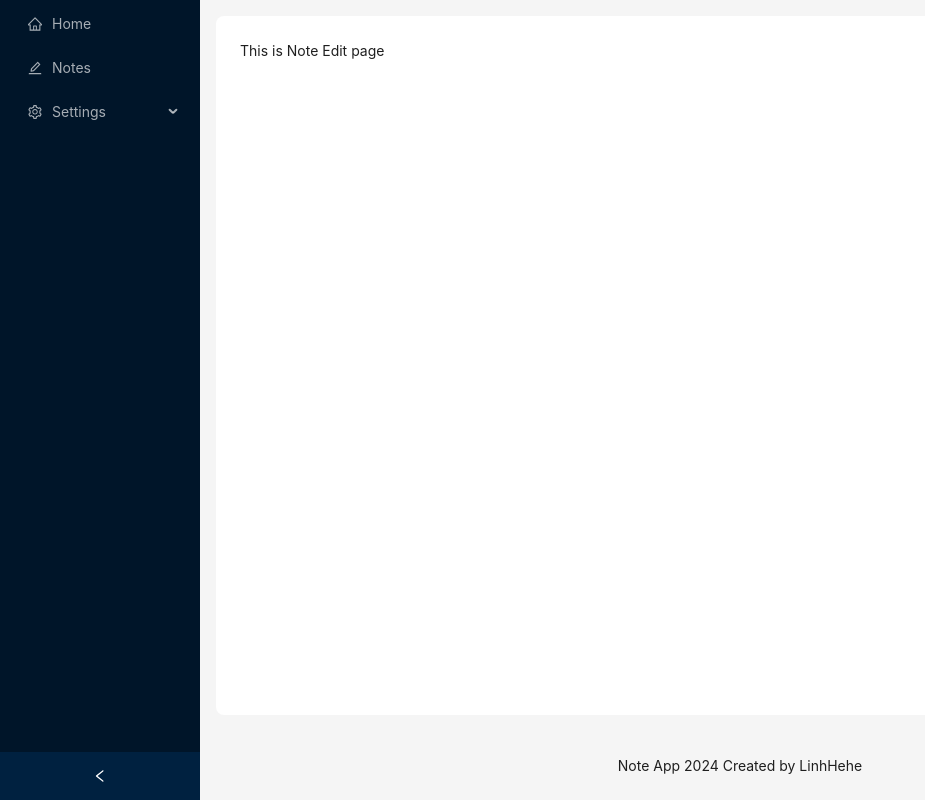
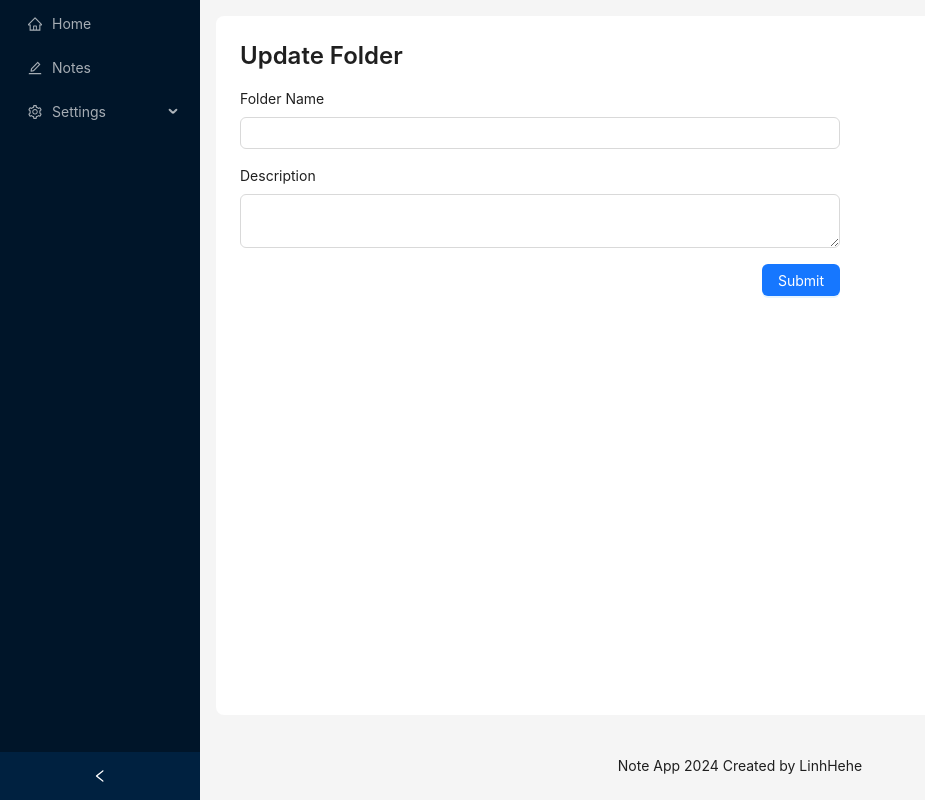
Before and after one commit to phamLinh98/TodoApp-React-routeApp, a React (Vite) app in the folder todoapp-practise/: page /notes/1/update in a window 1280 px wide. Shown: the whole page, without its empty margins (0-925 px from the left). Built offline with nearby package versions, Linux system fonts and the light colour scheme; no server answers.

Commit message:
update function

```diff
--- /dev/null
+++ b/todoapp-practise/src/components/LazyLoading.jsx
@@ -0,0 +1,24 @@
+import { Spin } from "antd";
+import { Suspense } from "react";
+import { Await, useLoaderData } from "react-router-dom";
+
+const DefaultLoadingUI = () => {
+  return (
+    <Spin
+      className="flex justify-center items-center h-full scale-[2] mt-36"
+      size="large"
+      percent="auto"
+    ></Spin>
+  );
+};
+
+const LazyLoading = ({ children, LoadingUI = DefaultLoadingUI }) => {
+  const { event } = useLoaderData();
+  return (
+    <Suspense fallback={<LoadingUI />}>
+      <Await resolve={event}>{children}</Await>
+    </Suspense>
+  );
+};
+
+export default LazyLoading;
--- a/todoapp-practise/src/components/notes/item.jsx
+++ b/todoapp-practise/src/components/notes/item.jsx
@@ -1,16 +1,44 @@
 import { EditOutlined, DeleteOutlined } from "@ant-design/icons";
 import AntdCard from "../../antd/Card";
-const Item = ({ name, description }) => {
+import { useRef } from "react";
+
+const Item = ({
+  name,
+  description,
+  id,
+  showClick = () => console.log("showClick", id),
+  editClick = () => console.log("editClick", id),
+  deleteClick = () => console.log("deleteClick", id),
+  ...props
+}) => {
+  const onClickState = useRef("showClick");
+
+  const handleClick = () => {
+    if (onClickState.current === "editClick") {
+      editClick(id);
+    } else if (onClickState.current === "deleteClick") {
+      deleteClick(id);
+    } else showClick(id);
+  };
+
   return (
     <AntdCard
+      onClick={handleClick}
       className={"cursor-pointer"}
-      width={350}
       title={name}
       description={description}
-      hoverable
-      actions={[<EditOutlined key="edit" />, <DeleteOutlined key="del" />]}
+      actions={[
+        <EditOutlined
+          key="edit"
+          onClick={() => (onClickState.current = "editClick")}
+        />,
+        <DeleteOutlined
+          key="del"
+          onClick={() => (onClickState.current = "deleteClick")}
+        />,
+      ]}
+      {...props}
     />
   );
 };
-
 export default Item;
--- a/todoapp-practise/src/mocks/mock.json
+++ b/todoapp-practise/src/mocks/mock.json
@@ -1,7 +1,7 @@
 {
   "folders": [
     {
-      "id": 1,
+      "id": "1",
       "name": "Doan Tri Binh",
       "description": "Tieu Long Nu"
     },
@@ -9,6 +9,26 @@
       "id": "b21c",
       "name": "Linh",
       "description": "Linh thu sinh"
+    },
+    {
+      "id": "a3d8",
+      "name": "Linh dep trai lam",
+      "description": "Linh dep trai vai"
+    },
+    {
+      "id": "f501",
+      "name": "Linh123",
+      "description": "Linh123"
+    },
+    {
+      "id": "e72e",
+      "name": "Linj123",
+      "description": "djndjvndfv"
+    },
+    {
+      "id": "1c41",
+      "name": "Linh123",
+      "description": "gvgvg"
     }
   ]
 }
--- a/todoapp-practise/src/pages/notes/folder/index.jsx
+++ b/todoapp-practise/src/pages/notes/folder/index.jsx
@@ -1,17 +1,48 @@
-import { useParams } from "react-router-dom";
+import LazyLoading from "../../../components/LazyLoading";
+import { get } from "../../../utils/api";
+import { defer } from "react-router-dom";
 
 const Folder = () => {
-  const { folderId } = useParams();
   return (
     <>
       <h1 className="text-2xl font-semibold">Folder Detail</h1>
-      <div className="flex flex-col space-y-2 p-4 border border-gray-200 rounded-md shadow gap-2 mt-2 hover:shodow-lg transition duration-300 ease-in-out">
-        <h2 className="text-lg font-semibold">Folder {folderId}</h2>
-        <p className="text-sm text-gray-500">
-          This is content of Folder {folderId}
-        </p>
-      </div>
+      <LazyLoading>
+        {(folder) => {
+          if (!folder) {
+            return (
+              <div className="flex justify-center items-center h-full">
+                Dont have any folder
+              </div>
+            );
+          }
+          return (
+            <>
+              <div className="flex flex-col space-y-2 p-4 border-gray-200 rounded-md shadow gap-2 mt-2 hover:show-lg transition duration-300 ease-in-out">
+                <h2 className="text-lg font-semibold">Folder{folder.name}</h2>
+                <div className="text-sm text-gray-500">
+                  This is content of Folder:{folder.description}
+                </div>
+                <div></div>
+              </div>
+            </>
+          );
+        }}
+      </LazyLoading>
     </>
   );
 };
 export default Folder;
+
+export const loadEvent = async (folderId) => {
+  const response = await get(`/folders/${folderId}`);
+  if (!response.ok) {
+    throw new Error("Failed to fetch data");
+  }
+  return response.json();
+};
+
+export const loader = ({ params }) => {
+  return defer({
+    event: loadEvent(params.folderId),
+  });
+};
--- a/todoapp-practise/src/pages/notes/folder/update.jsx
+++ b/todoapp-practise/src/pages/notes/folder/update.jsx
@@ -0,0 +1,67 @@
+import { Button, Input } from "antd";
+import { useActionData, useNavigation, Form } from "react-router-dom";
+import { post } from "../../../utils/api";
+import { redirect } from "react-router-dom";
+
+const UpdateFolder = () => {
+  const navigate = useNavigation();
+  const actionData = useActionData();
+  const isSubmiting = navigate.state === "submitting";
+
+  return (
+    <div className="mb-4">
+      <h1 className="text-2xl font-semibold mb-4">Update Folder</h1>
+      <Form method="post" className="max-w-[600px]">
+        <div className="mb-4">
+          <label htmlFor="folderName" className="block mb-2">
+            Folder Name
+          </label>
+          <Input
+            id="folderName"
+            name="folderName"
+            required
+            className="w-full"
+            disabled={isSubmiting}
+          ></Input>
+        </div>
+        <div className="mb-4">
+          <label htmlFor="description" className="block mb-2">
+            Description
+          </label>
+          <Input.TextArea
+            id="description"
+            name="description"
+            required
+            className="w-full"
+            disabled={isSubmiting}
+          />
+        </div>
+        <div className="text-right">
+          <Button type="primary" htmlType="submit">
+            {isSubmiting ? "Submiting..." : "Submit"}
+          </Button>
+        </div>
+      </Form>
+      {actionData && actionData.error && (
+        <p className="text-red-500 mt-4">{actionData.error}</p>
+      )}
+    </div>
+  );
+};
+
+export default UpdateFolder;
+
+export async function action({ request }) {
+  const formData = await request.formData();
+  const folderName = formData.get("folderName");
+  const description = formData.get("description");
+  try {
+    await post("/folders", {
+      name: folderName,
+      description,
+    });
+    return redirect("/notes");
+  } catch (e) {
+    return { error: "Error updating folder" };
+  }
+}
--- a/todoapp-practise/src/pages/notes/index.jsx
+++ b/todoapp-practise/src/pages/notes/index.jsx
@@ -13,12 +13,6 @@ import { get } from "../../utils/api";
 const Notes = () => {
   const { events } = useLoaderData();
   const navigate = useNavigate();
-  //TODO: solve lazy loading for suitable
-  //TODO: solve content
-  //TODO: check folder and folder length
-  //TODO: solve data mock
-  //TODO: create button by antd
-  //TODO: adding navigation to create
   return (
     <>
       <div className="flex gap-2 mb-4">
--- a/todoapp-practise/src/pages/routers/note.jsx
+++ b/todoapp-practise/src/pages/routers/note.jsx
@@ -1,16 +1,12 @@
 import { EditOutlined } from "@ant-design/icons";
 import Notes, { loader as notesLoader } from "../notes";
-import Folder from "../notes/folder";
+import Folder, { loader as folderLoader } from "../notes/folder";
 import Note from "../notes";
 import CreateFolder, {
   action as createFolderAction,
 } from "../notes/folder/create";
 
-//TODO: adding loader for create
-//TODO: create route for create
-//TODO: fix some prop in form field
-//TODO: action
-
+import UpdateFolder from "../notes/folder/update";
 const noteRoute = [
   {
     path: "notes",
@@ -31,6 +27,7 @@ const noteRoute = [
           {
             index: true,
             element: <Folder />,
+            loader: folderLoader,
           },
           {
             path: "create",
@@ -39,7 +36,7 @@ const noteRoute = [
           },
           {
             path: "update",
-            element: <h1>This is Note Edit page</h1>,
+            element: <UpdateFolder />,
           },
           {
             path: "delete",
```
Also changed, not shown: todoapp-practise/src/pages/notes/folder/create.jsx (+0 -7 lines), todoapp-practise/src/pages/notes/folder/note/index.jsx (+7 -0 lines).
